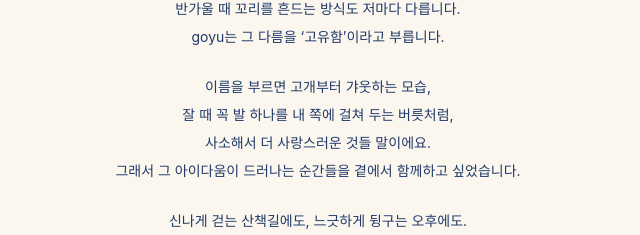
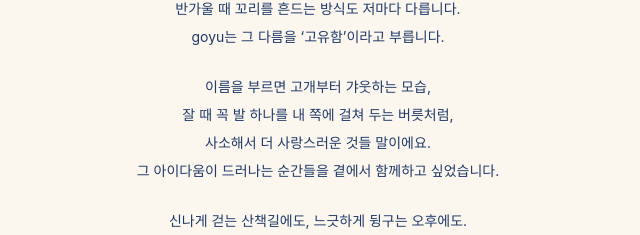
Before and after one commit to leeeyouna-rgb/goyu-shop, a plain HTML site: page brand.html in a window 1280 px wide. Shown: the part 790-1025 px from the top of the page, without its empty margins (322-962 px from the left). Drawn offline with Linux system fonts and the light colour scheme; a web font is replaced by a local one.

Commit message:
브랜드 스토리 문구에서 '그래서' 삭제
Co-Authored-By: Claude Opus 5.5 <noreply@anthropic.com>

```diff
--- a/brand.html
+++ b/brand.html
@@ -18,7 +18,7 @@
 <h1>세상에 하나뿐인 꼬리 흔들기</h1>
 <div class="brand__story">
 <p>걷는 속도도, 오래 머무는 자리도,<br>반가울 때 꼬리를 흔드는 방식도 저마다 다릅니다.<br>goyu는 그 다름을 ‘고유함’이라고 부릅니다.</p>
-<p>이름을 부르면 고개부터 갸웃하는 모습,<br>잘 때 꼭 발 하나를 내 쪽에 걸쳐 두는 버릇처럼,<br>사소해서 더 사랑스러운 것들 말이에요.<br>그래서 그 아이다움이 드러나는 순간들을 곁에서 함께하고 싶었습니다.</p>
+<p>이름을 부르면 고개부터 갸웃하는 모습,<br>잘 때 꼭 발 하나를 내 쪽에 걸쳐 두는 버릇처럼,<br>사소해서 더 사랑스러운 것들 말이에요.<br>그 아이다움이 드러나는 순간들을 곁에서 함께하고 싶었습니다.</p>
 <p>신나게 걷는 산책길에도, 느긋하게 뒹구는 오후에도.<br>다른 누구와도 같지 않은, 그 모습 그대로.<br>goyu는 반려견의 고유한 하루 곁에 있겠습니다.</p>
 </div>
 <p class="brand__slogan">as you are. / 오늘도, 너답게</p>
```
